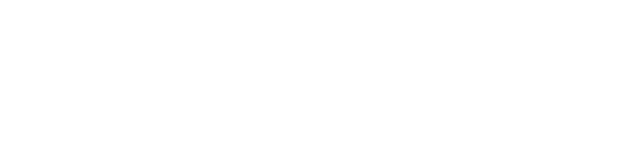
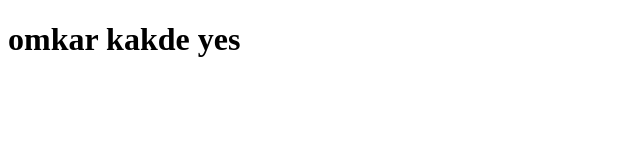
Before and after one commit to omkar-meanacademy/practice, a plain HTML site: page index.html in a window 1280 px wide. Shown: the whole page, without its empty margins (0-640 px from the left). Drawn offline with Linux system fonts and the light colour scheme.

Commit message:
add new html

```diff
--- a/index.html
+++ b/index.html
@@ -7,6 +7,6 @@
     <title>Document</title>
 </head>
 <body>
-
+    <h1>omkar kakde yes</h1>
 </body>
 </html>
```
